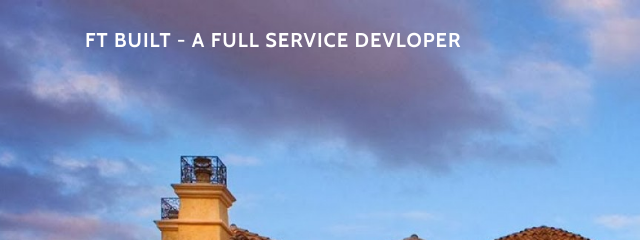
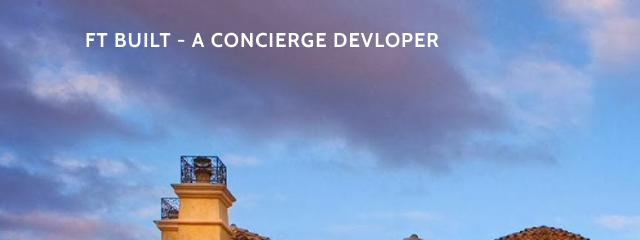
Before and after one commit to ftbuilt/ftbuilt, a website with bundled scripts: page index.html in a window 1280 px wide. Shown: the top 240 px of the page, 0-640 px from the left. Built offline with nearby package versions, Linux system fonts and the light colour scheme.

Commit message:
Update index.html

```diff
--- a/index.html
+++ b/index.html
@@ -28,7 +28,7 @@
     <!-- Navigation -->
     <nav class="navbar navbar-expand-lg navbar-light fixed-top" id="mainNav">
       <div class="container">
-        <a class="navbar-brand js-scroll-trigger" href="#page-top">FT Built - A FULL SERVICE DEVLOPER</a>
+        <a class="navbar-brand js-scroll-trigger" href="#page-top">FT Built - A Concierge Devloper</a>
         <button class="navbar-toggler navbar-toggler-right" type="button" data-toggle="collapse" data-target="#navbarResponsive" aria-controls="navbarResponsive" aria-expanded="false" aria-label="Toggle navigation">
           Menu
           <i class="fa fa-bars"></i>
```
